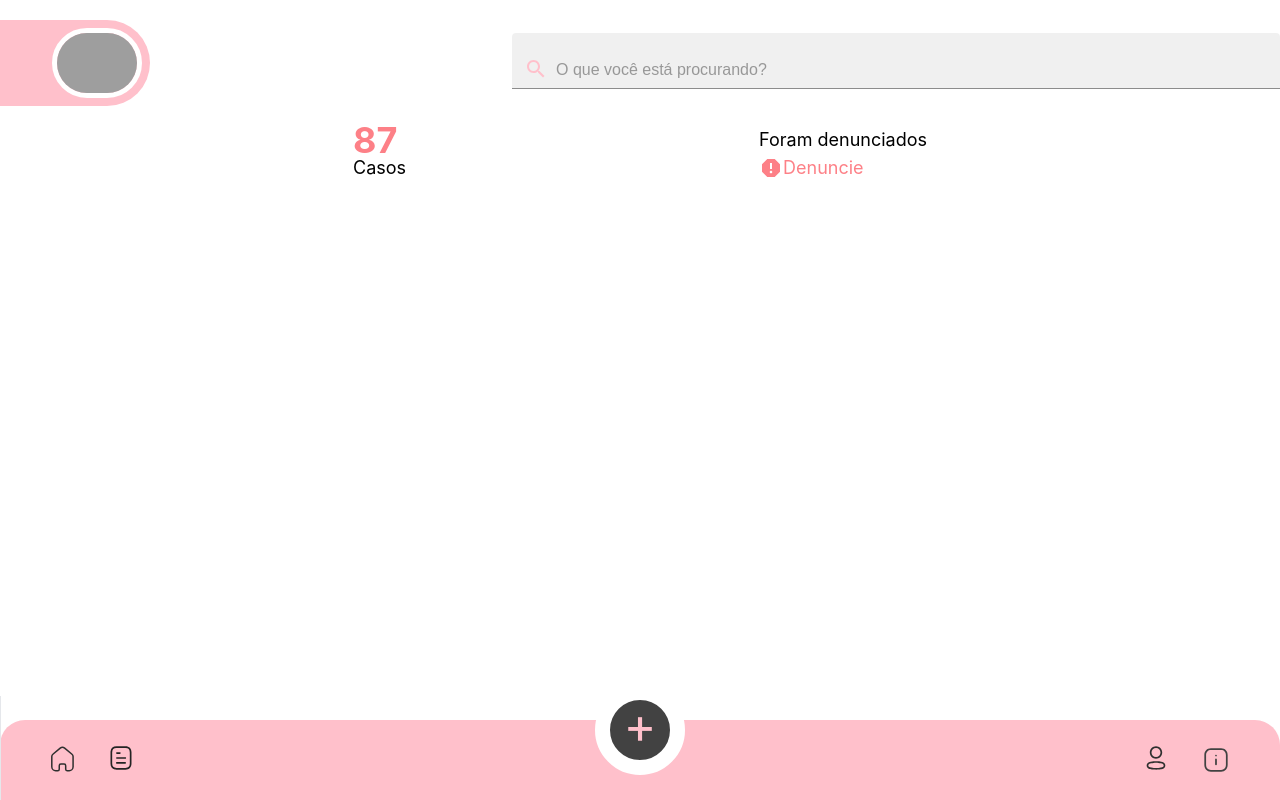
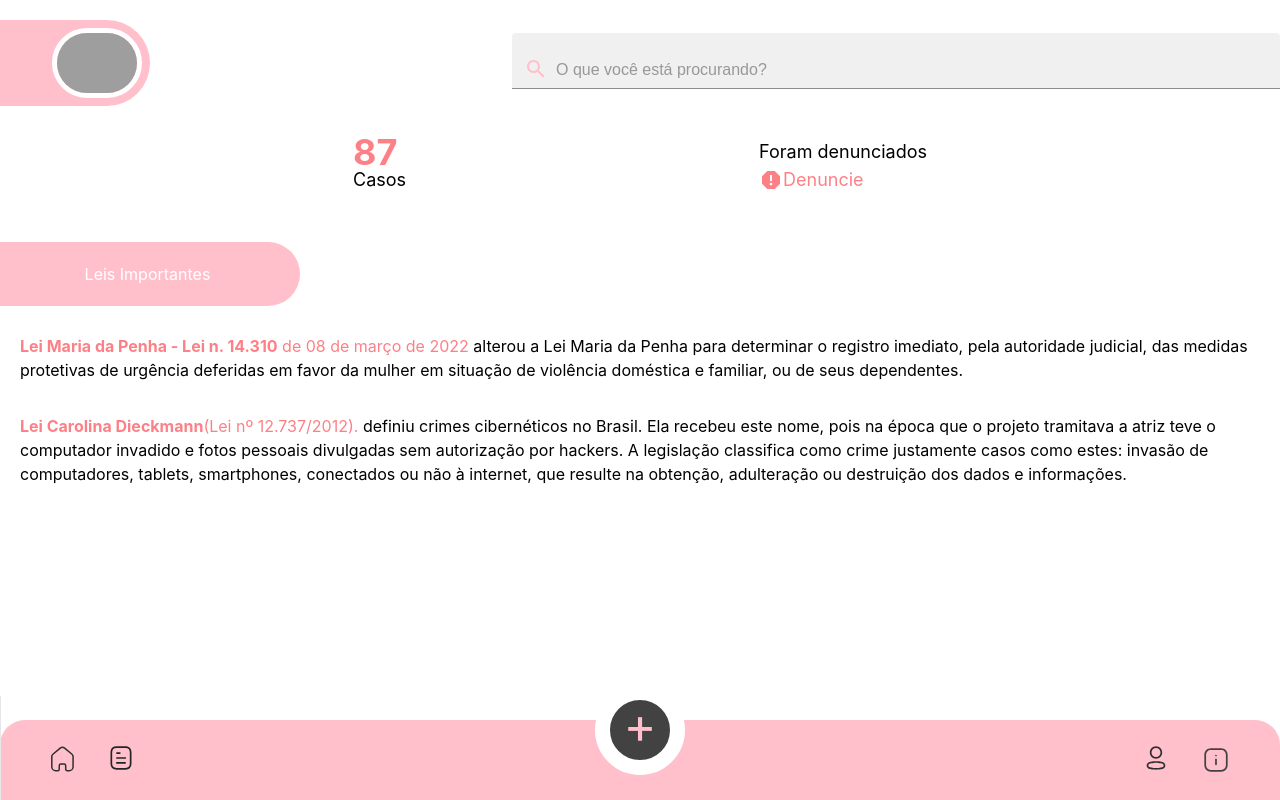
Before and after one commit to Hackatona-AGES-2022/Witch, a React (Create React App) app in the folder frontend/: page /info in a window 1280 px wide. Built offline with nearby package versions, Linux system fonts and the light colour scheme; no server answers; grey boxes are pictures that could not be loaded.

Commit message:
feat(info): add page

```diff
--- a/frontend/src/pages/info/Info.module.css
+++ b/frontend/src/pages/info/Info.module.css
@@ -11,3 +11,15 @@
 .primary {
   color: #fd8087;
 }
+
+.container {
+  @apply mt-12;
+  background: #ffc0cb;
+  border-radius: 0px 50px 50px 0px;
+  width: 300px;
+  display: flex;
+  justify-content: center;
+  padding: 20px;
+  color: white;
+  padding-right: 25px;
+}
--- a/frontend/src/pages/info/Info.tsx
+++ b/frontend/src/pages/info/Info.tsx
@@ -9,7 +9,7 @@ export function Info() {
     <>
       <Header />
       <div className={styles.page}>
-        <div className="flex items-center justify-evenly pt-5 text-lg">
+        <div className="flex items-center justify-evenly pt-8 text-lg">
           <div className="flex flex-col">
             <span className={styles.title}>87</span>
             <p>Casos</p>
@@ -22,6 +22,33 @@ export function Info() {
             </span>
           </div>
         </div>
+
+        <div className={styles.container}>Leis Importantes</div>
+        <div className="mt-2 p-5">
+          <span className={styles.primary}>
+            <span className="font-bold">
+              Lei Maria da Penha - Lei n. 14.310
+            </span>{" "}
+            de 08 de março de 2022
+          </span>{" "}
+          alterou a Lei Maria da Penha para determinar o registro imediato, pela
+          autoridade judicial, das medidas protetivas de urgência deferidas em
+          favor da mulher em situação de violência doméstica e familiar, ou de
+          seus dependentes.
+        </div>
+        <div className="mt-1 p-5 pt-2">
+          <span className={styles.primary}>
+            <span className="font-bold"> Lei Carolina Dieckmann</span>
+            (Lei nº 12.737/2012).
+          </span>{" "}
+          definiu crimes cibernéticos no Brasil. Ela recebeu este nome, pois na
+          época que o projeto tramitava a atriz teve o computador invadido e
+          fotos pessoais divulgadas sem autorização por hackers. A legislação
+          classifica como crime justamente casos como estes: invasão de
+          computadores, tablets, smartphones, conectados ou não à internet, que
+          resulte na obtenção, adulteração ou destruição dos dados e
+          informações.{" "}
+        </div>
       </div>
       <Navbar />
     </>
```
